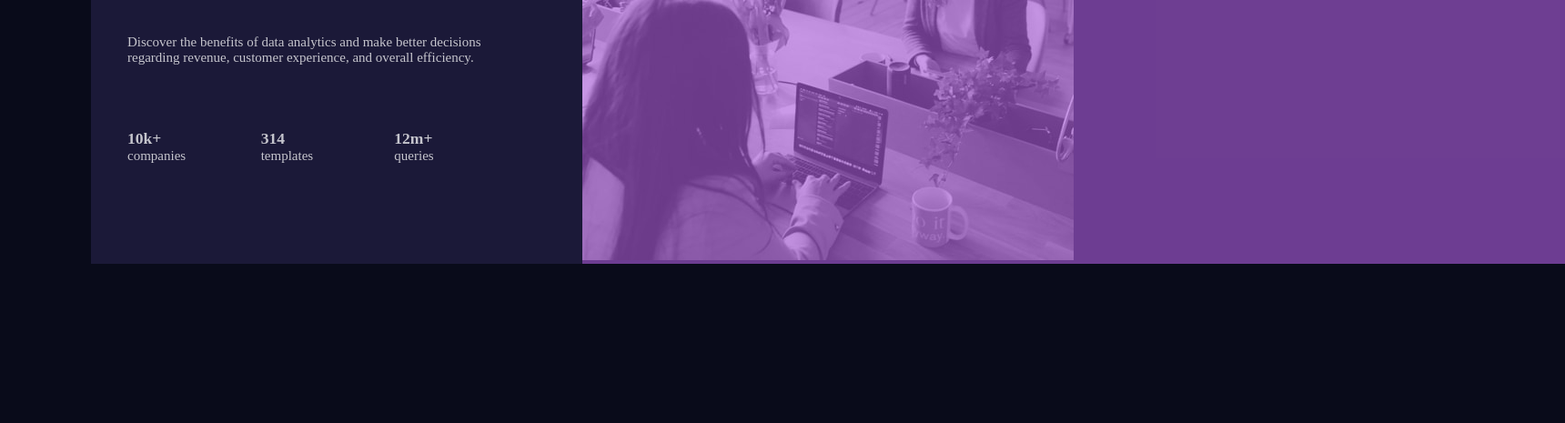
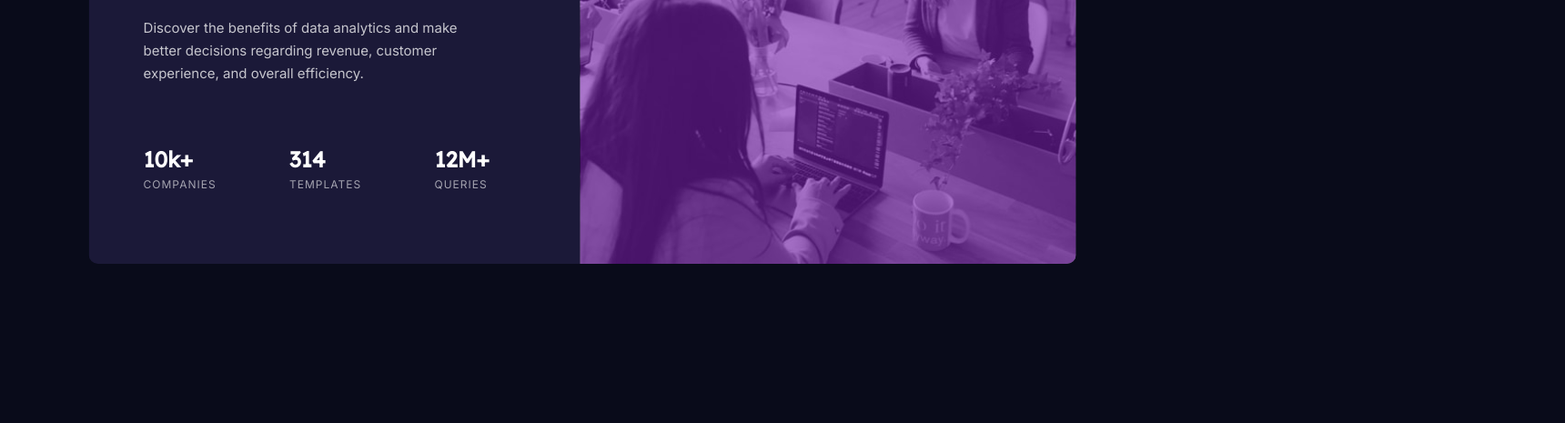
Before and after one commit to Barna-Molnar/frontend-mentor-card-component, a plain HTML site: page index.html in a window 1280 px wide. Shown: the part 335-800 px from the top of the page at 91% size, 1720 px wide, since content can reach past the window. Drawn offline with Linux system fonts and the light colour scheme.

Commit message:
desktopp ready stage1

```diff
--- a/index.css
+++ b/index.css
@@ -1,3 +1,5 @@
+@import url('https://fonts.googleapis.com/css2?family=Inter:wght@400;700&display=swap');
+@import url('https://fonts.googleapis.com/css2?family=Lexend+Deca&display=swap');
 *,
 *::after,
 *::before {
@@ -22,14 +24,17 @@ html {
 }
 
 body {
-  width: 100%;
-  height: 100%;
+  height: 100vh;
+  max-width: 1440px;
   margin: 0;
   box-sizing: border-box;
   background-color: var(--main-bg-color);
   color: var(--para-white);
   font-size: var(--font-size);
   position: relative;
+
+  font-family: Inter, sans-serif;
+  font-weight: 400;
 }
 
 ::selection {
@@ -50,30 +55,76 @@ body {
 }
 
 .card__container {
-  position: relative;
   display: grid;
   grid-template-columns: 1fr 1fr;
-  max-width: 144rem;
+
   position: absolute;
   left: 50%;
   top: 50%;
   transform: translate(-50%, -50%);
+  border-radius: 1rem;
+  overflow: hidden;
 }
 .card__body {
   min-width: 54rem;
   background-color: var(--card-bg-color);
-  padding: 6rem 6rem 4rem 4rem;
+  padding: 6rem 10rem 8rem 6rem;
   display: grid;
+}
+.card__title {
+  font-size: 3.5rem;
+  color: var(--head-white);
+}
+.card__text {
+  font-size: 1.5rem;
+  color: var(--para-white);
+  line-height: 2.5rem;
 }
 
 .card__stats__container {
-  display: grid;
-  grid-template-columns: 1fr 1fr 1fr;
+  display: flex;
+  place-items: flex-end;
+  justify-content: space-between;
 }
+.card__stat--stat {
+  color: var(--head-white);
+  font-size: 2.4rem;
+  font-weight: 700;
+  font-family: Lexend Deca, sans-serif;
+}
+.card__stat--heading {
+  text-transform: uppercase;
+  font-size: 12px;
+  font-weight: 400;
+  color: var(--stat-head-white);
+  letter-spacing: 1px;
+  margin-top: 0.5rem;
+}
+.card__img {
+  position: relative;
+}
+.card__img img {
+  height: 100%;
+}
+
 .card__img::before {
   content: '';
+  position: absolute;
   width: 100%;
   height: 100%;
-  position: absolute;
-  background-color: hsla(277, 64%, 61%, 0.623);
+  top: 0;
+  bottom: 0;
+  left: 0;
+  right: 0;
+  background-color: hsl(277, 70%, 40%);
+  opacity: 0.6;
 }
+
+/* @media (max-width: 1100px) {
+  .card__container {
+    grid-template-columns: 1fr;
+    grid-template-rows: 30% 70%;
+    margin: auto 2rem auto 2rem;
+    max-width: 300px;
+  }
+} */
--- a/index.html
+++ b/index.html
@@ -39,7 +39,7 @@
             <p class="card__stat--heading">templates</p>
           </div>
           <div class="card__stat--qieries">
-            <h3 class="card__stat--stat">12m+</h3>
+            <h3 class="card__stat--stat">12M+</h3>
             <p class="card__stat--heading">queries</p>
           </div>
         </div>
```
